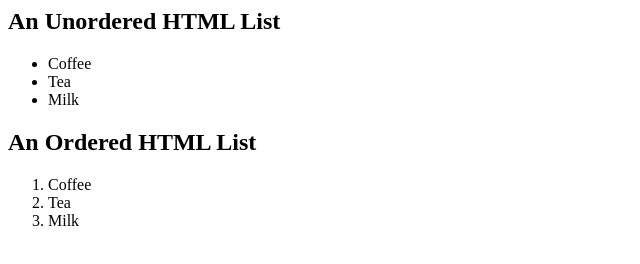
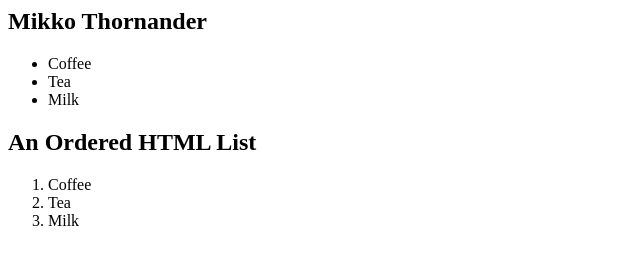
Before and after one commit to CageTheGingers/CageTheGingers.github.io, a plain HTML site: page index.html in a window 1280 px wide. Shown: the whole page, without its empty margins (0-640 px from the left). Drawn offline with Linux system fonts and the light colour scheme.

Commit message:
Update index.html

```diff
--- a/index.html
+++ b/index.html
@@ -2,7 +2,7 @@
 <html>
 <body>
 
-<h2>An Unordered HTML List</h2>
+<h2>Mikko Thornander</h2>
 
 <ul>
   <li>Coffee</li>
```
